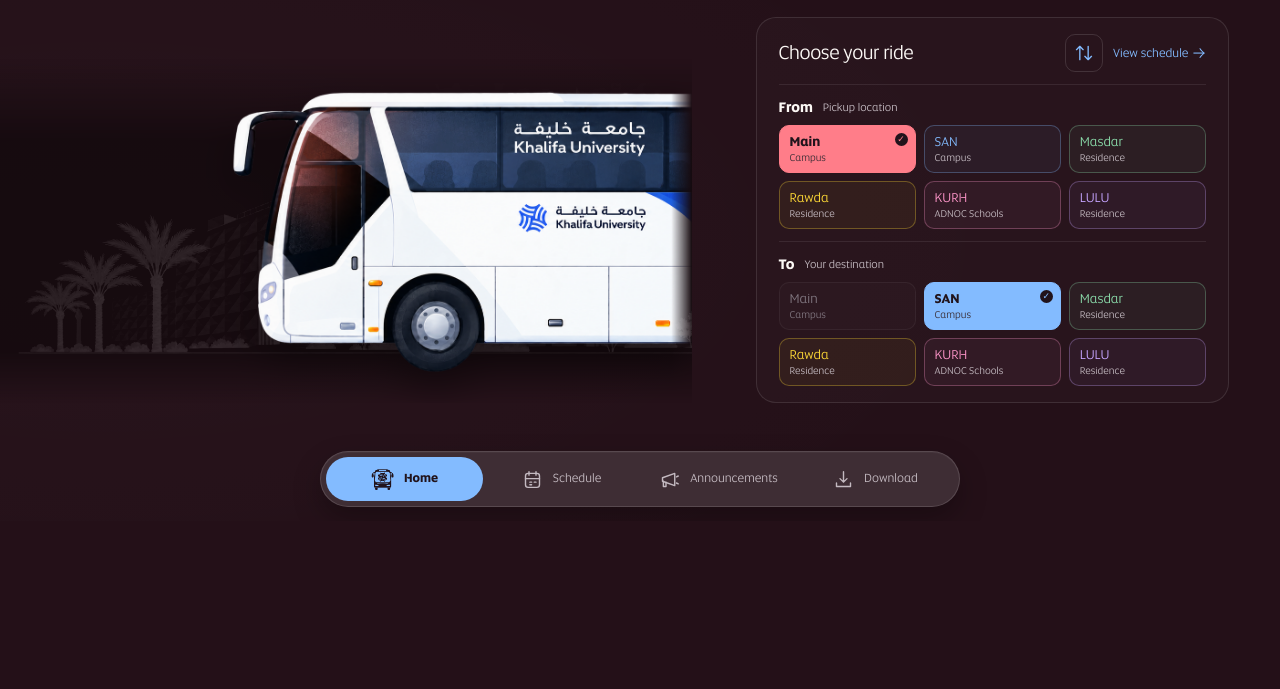
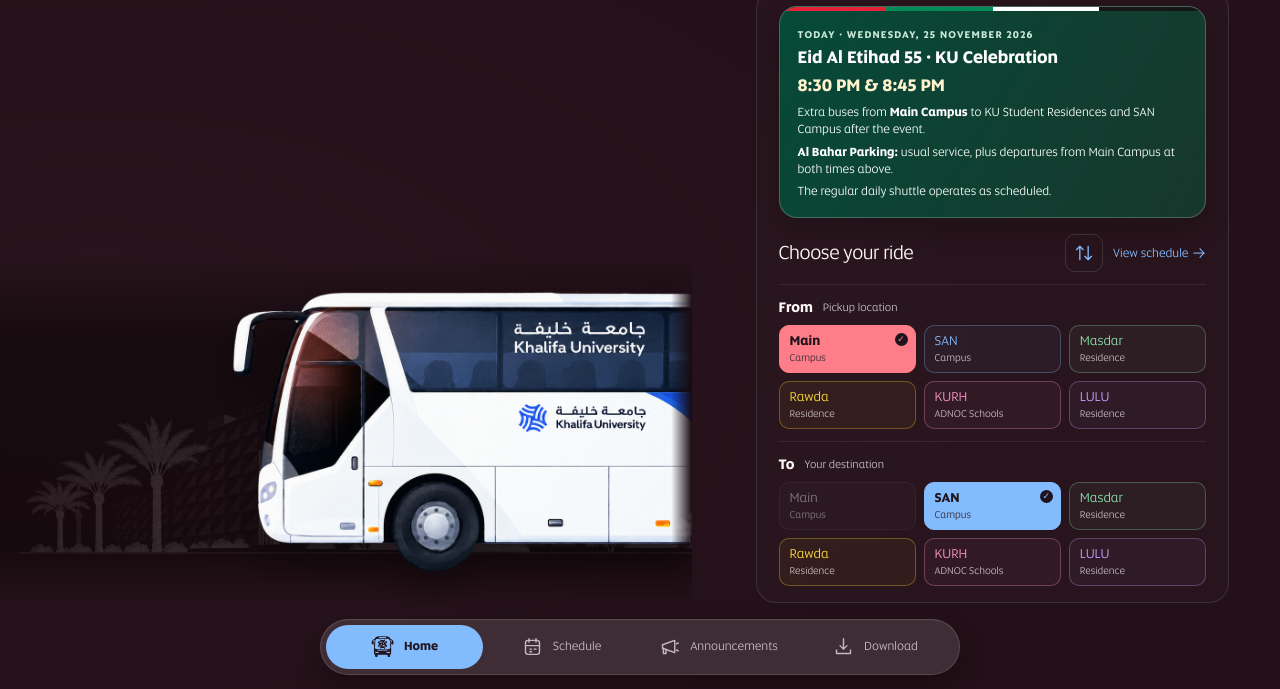
Before and after one commit to ameenabdulla7bm-sketch/ku-bus, a plain HTML site: page index.html in a window 1280 px wide. Shown: the part 279-968 px from the top of the page. Before the commit the page ends 800 px from the top, so only its background shows below. Drawn offline with Linux system fonts and the light colour scheme.

Commit message:
Add one-day Eid Al Etihad transport notice

```diff
--- a/index.html
+++ b/index.html
@@ -24,6 +24,16 @@
       .uae-celebration { display: flex; align-items: center; gap: 9px; margin: 0 0 8px; color: #fff8ef; font-size: 11px; font-weight: 600; letter-spacing: .2px; line-height: 1.3; }
       .uae-celebration-flag { display: block; flex: 0 0 27px; width: 27px; height: 18px; border-radius: 2px; box-shadow: 0 0 0 1px #ffffff40; background: linear-gradient(to right, #e00025 0 25%, transparent 25%), linear-gradient(to bottom, #007b3d 0 33.33%, #fff 33.33% 66.66%, #171717 66.66% 100%); }
       .uae-celebration-ar { color: #f4d9b8; font-size: 12px; font-weight: 400; }
+      [data-eid-celebration][hidden] { display: none !important; }
+      body.eid-active .site-header { border-top: 4px solid transparent; border-image: linear-gradient(90deg, #e62239 0 25%, #008a55 25% 50%, #fff 50% 75%, #161616 75%) 1; }
+      .eid-notice { position: relative; overflow: hidden; margin: 0 0 16px; padding: 16px 18px; border: 1px solid #ffffff38; border-radius: 18px; background: linear-gradient(120deg, #064a38, #17372c); color: #fff; box-shadow: 0 10px 28px #0003; }
+      .eid-notice::before { content: ""; position: absolute; top: 0; left: 0; right: 0; height: 4px; background: linear-gradient(90deg, #e62239 0 25%, #008a55 25% 50%, #fff 50% 75%, #161616 75%); }
+      .eid-notice .eid-kicker { color: #c9e8d7; font-size: 10px; font-weight: 700; letter-spacing: 1.2px; text-transform: uppercase; }
+      .eid-notice h2 { margin: 5px 0 6px; color: #fff; font-size: 17px; line-height: 1.25; }
+      .eid-notice .eid-times { margin: 0 0 8px; color: #fff3ce; font-size: 17px; font-weight: 700; line-height: 1.25; }
+      .eid-notice p { margin: 5px 0 0; color: #f5fcf7; font-size: 12px; line-height: 1.45; }
+      .eid-notice strong { color: #fff; }
+      @media (max-width: 980px) { .eid-notice { margin: 0 0 12px; padding: 13px 15px; } .eid-notice h2 { font-size: 15px; } .eid-notice .eid-times { font-size: 15px; } }
     </style>
     <script defer src="script.js?v=20261019-seventh-1"></script>
     <script defer src="navigation.js?v=20261019-seventh-1"></script>
@@ -70,7 +80,7 @@
               <article class="ride-ticket departure-overview" aria-labelledby="ticket-route">
                 <div class="ticket-route-header">
                   <div class="ticket-route-copy">
-                    <div class="uae-celebration"><span class="uae-celebration-flag" aria-hidden="true"></span><span>Celebrating UAE National Day <span class="uae-celebration-ar" lang="ar" dir="rtl">كل عام والإمارات بخير</span></span></div>
+                    <div class="uae-celebration" data-eid-celebration hidden><span class="uae-celebration-flag" aria-hidden="true"></span><span>Celebrating Eid Al Etihad <span class="uae-celebration-ar" lang="ar" dir="rtl">كل عام والإمارات بخير</span></span></div>
                     <p class="ticket-kicker">Campus shuttle</p>
                     <h1 class="ticket-route" id="ticket-route" data-view-heading tabindex="-1">MAIN → SAN</h1>
                     <p id="desktop-route-caption" class="desktop-route-caption">Main Campus to SAN Campus</p>
@@ -109,6 +119,14 @@
             </div>
 
             <section class="upcoming-section" aria-labelledby="upcoming-title">
+              <aside class="eid-notice" data-eid-celebration hidden aria-labelledby="eid-notice-title">
+                <p class="eid-kicker">Today · Wednesday, 25 November 2026</p>
+                <h2 id="eid-notice-title">Eid Al Etihad 55 · KU Celebration</h2>
+                <p class="eid-times">8:30 PM &amp; 8:45 PM</p>
+                <p>Extra buses from <strong>Main Campus</strong> to KU Student Residences and SAN Campus after the event.</p>
+                <p><strong>Al Bahar Parking:</strong> usual service, plus departures from Main Campus at both times above.</p>
+                <p>The regular daily shuttle operates as scheduled.</p>
+              </aside>
               <div class="section-heading">
                 <h2 id="upcoming-title">Choose your ride</h2>
                 <div class="ride-actions">
@@ -324,5 +342,24 @@
         <a href="#download" data-view-link="download"><svg viewBox="0 0 24 24" fill="none" stroke="currentColor" stroke-width="1.6" stroke-linecap="round" stroke-linejoin="round" aria-hidden="true"><path d="M12 3v12m-4-4 4 4 4-4M4 16v4h16v-4"/></svg><span>Download</span></a>
       </nav>
     </div>
+    <script>
+      (() => {
+        const items = document.querySelectorAll('[data-eid-celebration]');
+        const updateCelebration = () => {
+          let active = false;
+          try {
+            const parts = new Intl.DateTimeFormat('en-GB', { timeZone: 'Asia/Dubai', year: 'numeric', month: '2-digit', day: '2-digit' }).formatToParts(new Date());
+            const date = Object.fromEntries(parts.map(({ type, value }) => [type, value]));
+            active = date.year === '2026' && date.month === '11' && date.day === '25';
+          } catch (_) { /* Keep the dated notice hidden if the date cannot be determined. */ }
+          items.forEach((item) => { item.hidden = !active; });
+          document.body.classList.toggle('eid-active', active);
+        };
+        updateCelebration();
+        document.addEventListener('visibilitychange', updateCelebration);
+        window.addEventListener('focus', updateCelebration);
+        window.setInterval(updateCelebration, 30000);
+      })();
+    </script>
   </body>
 </html>
--- a/service-worker.js
+++ b/service-worker.js
@@ -1,4 +1,4 @@
-const CACHE_NAME = "ku-shuttle-pwa-v2-20261125-national-day-1";
+const CACHE_NAME = "ku-shuttle-pwa-v2-20261125-eid-transport-2";
 const APP_SHELL = new URL("./index.html", self.registration.scope).href;
 const NETWORK_TIMEOUT_MS = 4000;
 
```
